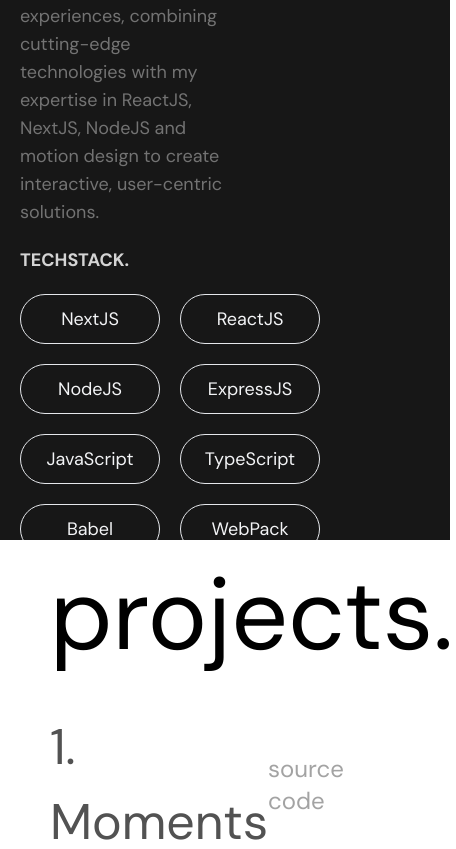
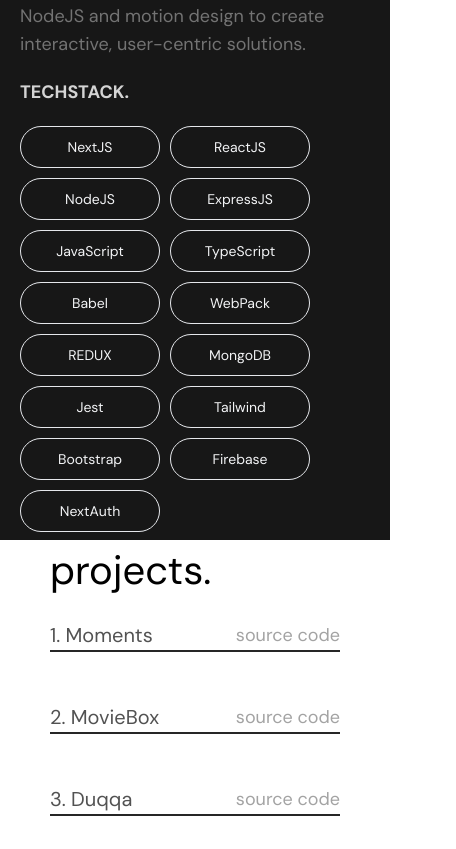
Before and after one commit to ggakila/haggaigisore, a Next.js app: page / in a window 390 px wide. Shown: the part 1148-1997 px from the top of the page, 456 px wide, since content can reach past the window. Built offline with nearby package versions, Linux system fonts and the light colour scheme.

Commit message:
responsive

```diff
--- a/src/Components/About.js
+++ b/src/Components/About.js
@@ -7,13 +7,13 @@
 
 
   return (
-		<div className="aboutsection h-screen flex flex-col py-[50px] items-center px-[60px] bg-neutral-900 text-white gap-10">
-			<div className="w-full flex justify-between text-neutral-300 uppercase my-[10px] px-[10px] md:px-[70px] text-lg sm:text-3xl font-bold">
+		<div className="aboutsection h-screen flex flex-col py-[50px] items-center px-[0px] sm:px-[60px] bg-neutral-900 text-white gap-10">
+			<div className="w-screen flex justify-between text-neutral-300 uppercase my-[10px] px-[10px] md:px-[70px] text-lg sm:text-3xl font-bold">
 				<h1 className="">About me.</h1>
 				<h1>haggai gisore</h1>
 			</div>
 			<div className="flex flex-col md:flex-row text-lg md:text-3xl w-screen">
-				<div className="left w-2/3  px-5 md:px-[70px]">
+				<div className="left w-full md:w-2/3  px-5 md:px-[70px]">
 					<h1 className="text-neutral-500 md:leading-[45px]">
 						Hello, I'm{" "}
 						<span className="text-neutral-200 font-bold">Haggai Gisore</span>, a
@@ -23,54 +23,54 @@
 						NextJS, NodeJS and motion design to create interactive, user-centric
 						solutions.
 					</h1>
-					<div className="my-5 sm:my-10">
+					<div className="my-5 md:my-10">
 						<h1 className="uppercase my-5 sm:my-10 font-bold text-neutral-300">
 							techstack.
 						</h1>
-						<div className=" w-screen md:w-2/3 flex flex-row flex-wrap gap-[20px] text-gray-100">
-							<div className="px-[15px] py-[10px] w-[140px] text-center border rounded-full hover:bg-white hover:text-black">
+						<div className="text-sm md:text-xl w-screen lg:w-2/3 flex flex-row flex-wrap gap-[10px] md:gap-[20px] text-gray-100">
+							<div className="px-[8px] md:px-[15px] py-[10px] w-[140px] text-center border rounded-full hover:bg-white hover:text-black">
 								NextJS
 							</div>
-							<div className="px-[15px] py-[10px] w-[140px] text-center border rounded-full hover:bg-white hover:text-black">
+							<div className="px-[8px] md:px-[15px] py-[10px] w-[140px] text-center border rounded-full hover:bg-white hover:text-black">
 								ReactJS
 							</div>
-							<div className="px-[15px] py-[10px] w-[140px] text-center border rounded-full hover:bg-white hover:text-black">
+							<div className="px-[8px] md:px-[15px] py-[10px] w-[140px] text-center border rounded-full hover:bg-white hover:text-black">
 								NodeJS
 							</div>
-							<div className="px-[15px] py-[10px] w-[140px] text-center border rounded-full hover:bg-white hover:text-black">
+							<div className="px-[8px] md:px-[15px] py-[10px] w-[140px] text-center border rounded-full hover:bg-white hover:text-black">
 								ExpressJS
 							</div>
-							<div className="px-[15px] py-[10px] w-[140px] text-center border rounded-full hover:bg-white hover:text-black">
+							<div className="px-[8px] md:px-[15px] py-[10px] w-[140px] text-center border rounded-full hover:bg-white hover:text-black">
 								JavaScript
 							</div>
-							<div className="px-[15px] py-[10px] w-[140px] text-center border rounded-full hover:bg-white hover:text-black">
+							<div className="px-[8px] md:px-[15px] py-[10px] w-[140px] text-center border rounded-full hover:bg-white hover:text-black">
 								TypeScript
 							</div>
-							<div className="px-[15px] py-[10px] w-[140px] text-center border rounded-full hover:bg-white hover:text-black">
+							<div className="px-[8px] md:px-[15px] py-[10px] w-[140px] text-center border rounded-full hover:bg-white hover:text-black">
 								Babel
 							</div>
-							<div className="px-[15px] py-[10px] w-[140px] text-center border rounded-full hover:bg-white hover:text-black">
+							<div className="px-[8px] md:px-[15px] py-[10px] w-[140px] text-center border rounded-full hover:bg-white hover:text-black">
 								WebPack
 							</div>
-							<div className="px-[15px] py-[10px] w-[140px] text-center border rounded-full hover:bg-white hover:text-black">
+							<div className="px-[8px] md:px-[15px] py-[10px] w-[140px] text-center border rounded-full hover:bg-white hover:text-black">
 								REDUX
 							</div>
-							<div className="px-[15px] py-[10px] w-[140px] text-center border rounded-full hover:bg-white hover:text-black">
+							<div className="px-[8px] md:px-[15px] py-[10px] w-[140px] text-center border rounded-full hover:bg-white hover:text-black">
 								MongoDB
 							</div>
-							<div className="px-[15px] py-[10px] w-[140px] text-center border rounded-full hover:bg-white hover:text-black">
+							<div className="px-[8px] md:px-[15px] py-[10px] w-[140px] text-center border rounded-full hover:bg-white hover:text-black">
 								Jest
 							</div>
-							<div className="px-[15px] py-[10px] w-[140px] text-center border rounded-full hover:bg-white hover:text-black">
+							<div className="px-[8px] md:px-[15px] py-[10px] w-[140px] text-center border rounded-full hover:bg-white hover:text-black">
 								Tailwind
 							</div>
-							<div className="px-[15px] py-[10px] w-[140px] text-center border rounded-full hover:bg-white hover:text-black">
+							<div className="px-[8px] md:px-[15px] py-[10px] w-[140px] text-center border rounded-full hover:bg-white hover:text-black">
 								Bootstrap
 							</div>
-							<div className="px-[15px] py-[10px] w-[140px] text-center border rounded-full hover:bg-white hover:text-black">
+							<div className="px-[8px] md:px-[15px] py-[10px] w-[140px] text-center border rounded-full hover:bg-white hover:text-black">
 								Firebase
 							</div>
-              <div className="px-[15px] py-[10px] w-[140px] text-center border rounded-full hover:bg-white hover:text-black">
+              <div className="px-[8px] md:px-[15px] py-[10px] w-[140px] text-center border rounded-full hover:bg-white hover:text-black">
 								NextAuth
 							</div>
 						</div>
@@ -80,7 +80,7 @@
 						<i>"generating business through user experience."</i>
 					</h1>
 				</div>
-				<div className="hidden md:block right w-1/3 relative">
+				<div className="hidden lg:block right w-0 lg:w-1/3 relative">
 					<Image
           src='/profile.jpg'
           width={300}
--- a/src/Components/Contact.js
+++ b/src/Components/Contact.js
@@ -2,14 +2,14 @@
 
 export default function Contact() {
   return (
-    <div className='h-full bg-black text-white flex flex-col justify-start items-center w-full gap-10 p-[50px] relative'>
+    <div className='h-full bg-black text-white flex flex-col justify-start items-center w-full gap-5 sm:gap-10 p-[20px] sm:p-[50px] relative'>
       <div className=" flex gap-[20px]">
-      <div><h1 className="text-[50px] underline">linkedin.</h1></div>
-      <div><h1 className="text-[50px] underline">twitter.</h1></div>
-      <div><h1 className="text-[50px] underline">email.</h1></div>
+      <div><h1 className="text-[20px] md:text-[50px] underline">linkedin.</h1></div>
+      <div><h1 className="text-[20px] md:text-[50px] underline">twitter.</h1></div>
+      <div><h1 className="text-[20px] md:text-[50px] underline">email.</h1></div>
       </div>
       <div className="flex flex-col items-center justify-center gap-10">
-        <div className="flex items-center justify-center text-white md:flex-row gap-10 md:gap-[48px] text-gray-900 text-[16px] md:text-[18px] font-bold leading-normal text-white">
+        <div className="flex items-center justify-center text-white md:flex-row gap-10 md:gap-[48px]  text-[12px] sm:text-[16px] md:text-[18px] font-bold leading-normal ">
 				<p className="text-white">Conditions of Use</p>
 				<p className="text-white">Privacy & Policy</p>
 				<p className="text-white">Press Room</p>
--- a/src/Components/Works.js
+++ b/src/Components/Works.js
@@ -19,60 +19,60 @@
 	};
 
 	return (
-		<div className="bg-white h-screen w-full flex flex-col px-[50px] gap-[20px]">
-			<h1 className="text-[100px]">projects.</h1>
-			<div className="flex justify-between w-full">
-				<div className="w-1/2 flex flex-col gap-[50px]">
+		<div className="bg-white h-screen w-screen flex flex-col px-[50px] gap-[20px]">
+			<h1 className="text-[40px] md:text-[100px]">projects.</h1>
+			<div className="flex flex-col justify-between w-full">
+				<div className="w-full md:w-1/2 flex flex-col gap-[50px]">
 					<div
-						className="text-[50px] border-b-2 border-neutral-800 flex justify-between items-center text-neutral-600 hover:text-black"
+						className="text-[20px] md:text-[50px] border-b-2 border-neutral-800 flex justify-between items-center text-neutral-600 hover:text-black"
 						onMouseEnter={() => handleProjectHover("Moments")}
 					>
 						<h1>1. Moments </h1>
 						<a
 							href="https://github.com/ggakila/moments-by-gisore"
-							className="text-2xl text-neutral-400"
+							className="text-lg md:text-2xl text-neutral-400"
 						>
 							source code
 						</a>
 					</div>
 					<div
-						className="text-[50px] border-b-2 border-neutral-800 flex justify-between items-center text-neutral-600 hover:text-black"
+						className="text-[20px] md:text-[50px] border-b-2 border-neutral-800 flex justify-between items-center text-neutral-600 hover:text-black"
 						onMouseEnter={() => handleProjectHover("MovieBox")}
 					>
 						<h1>2. MovieBox </h1>
 						<a
 							href="https://github.com/ggakila/zuri-stage2"
-							className="text-2xl text-neutral-400"
+							className="text-lg md:text-2xl text-neutral-400"
 						>
 							source code
 						</a>
 					</div>
 					<div
-						className="text-[50px] border-b-2 border-neutral-800 flex justify-between items-center text-neutral-600 hover:text-black"
+						className="text-[20px] md:text-[50px] border-b-2 border-neutral-800 flex justify-between items-center text-neutral-600 hover:text-black"
 						onMouseEnter={() => handleProjectHover("Duqqa")}
 					>
 						<h1>3. Duqqa </h1>
 						<a
 							href="https://github.com/ggakila/next-js-apps/tree/main/duqqa"
-							className="text-2xl text-neutral-400"
+							className="text-lg md:text-2xl text-neutral-400"
 						>
 							source code
 						</a>
 					</div>
 					<div
-						className="text-[50px] border-b-2 border-neutral-800 flex justify-between items-center text-neutral-600 hover:text-black"
+						className="text-[20px] md:text-[50px] border-b-2 border-neutral-800 flex justify-between items-center text-neutral-600 hover:text-black"
 						onMouseEnter={() => handleProjectHover("BazuChat")}
 					>
 						<h1>4. Bazu Chat </h1>
 						<a
 							href="https://github.com/ggakila/React/tree/main/bazu-chat"
-							className="text-2xl text-neutral-400"
+							className="text-lg md:text-2xl text-neutral-400"
 						>
 							source code
 						</a>
 					</div>
 				</div>
-				<div className="w-1/2 h-full flex justify-center items-center">
+				<div className="w-full md:w-1/2 h-full flex justify-center items-center">
 					<div className="right relative w-[500px] h-[500px] ">
 						<Image
 							src={`/${projectImage}`}
```
